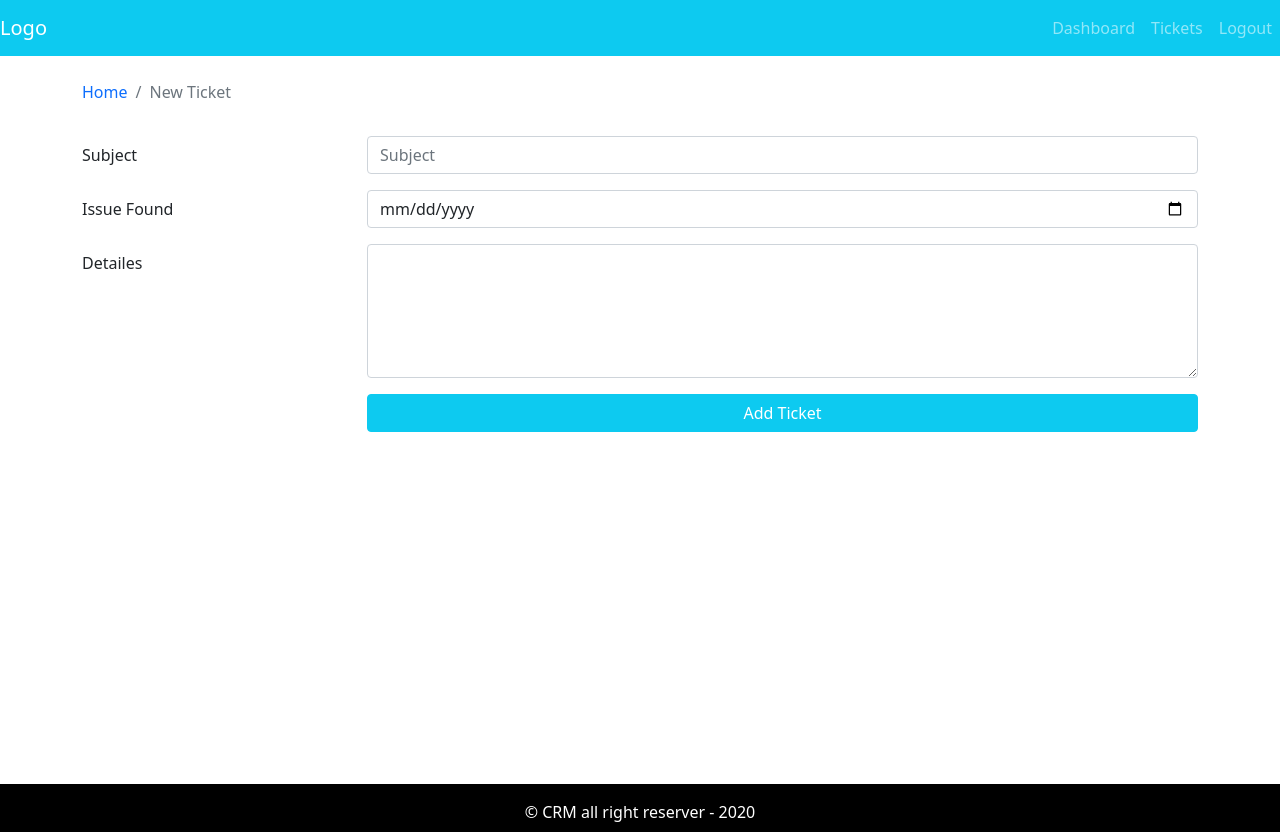
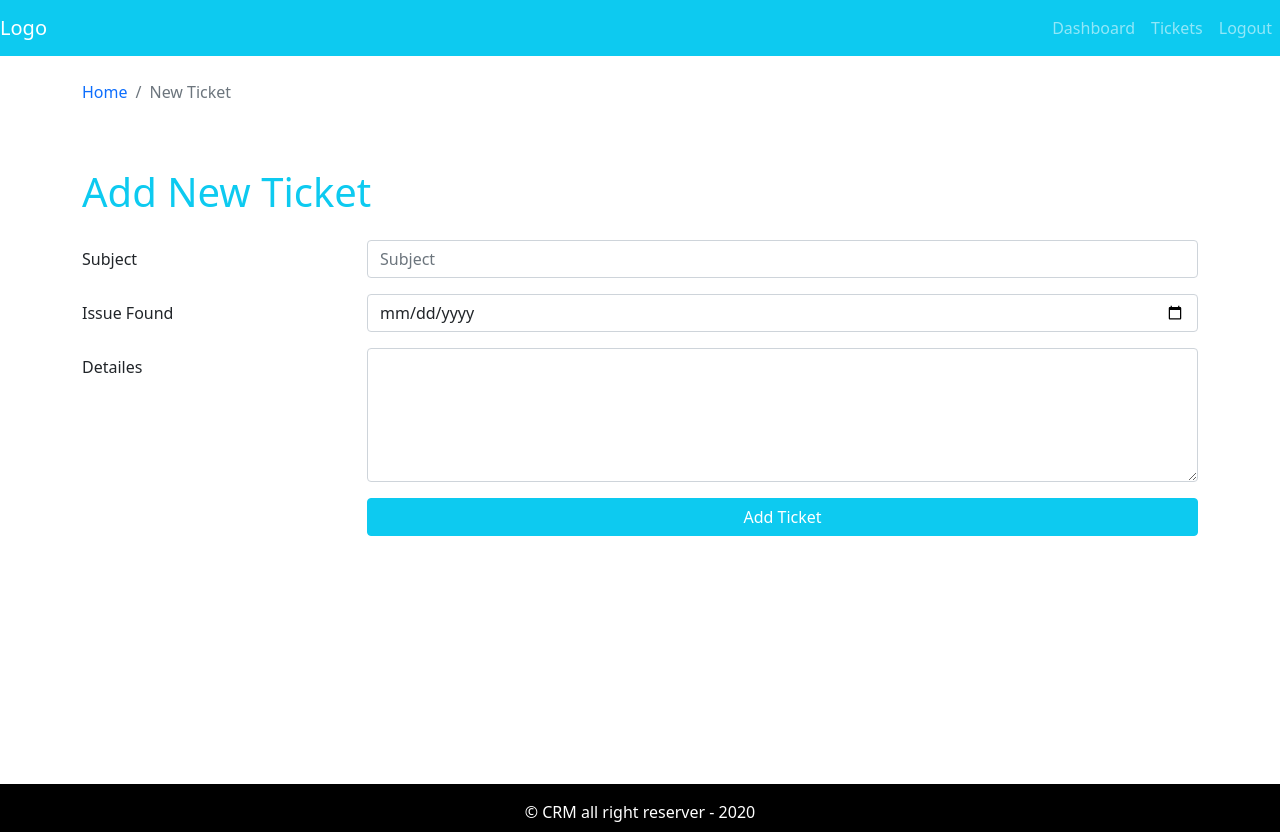
Before and after one commit to a-sadri/crm, a React (Create React App) app in the folder frontend/: page / in a window 1280 px wide. Built offline with nearby package versions, Linux system fonts and the light colour scheme.

Commit message:
Fix some bugs

```diff
--- a/frontend/src/pages/AddTicket.js
+++ b/frontend/src/pages/AddTicket.js
@@ -1,5 +1,5 @@
-import { useState } from 'react';
-import { Container, Row, Col, Form, Card, Button } from 'react-bootstrap';
+import { useEffect, useState } from 'react';
+import { Container, Row, Col, Form, Button } from 'react-bootstrap';
 import PageBreadcrumb from '../components/PageBreadcrumb';
 
 const initialForm = {
@@ -11,17 +11,20 @@ const initialForm = {
 const AddTicket = () => {
   const [formData, setFormData] = useState(initialForm);
 
+  useEffect(() => {}, [formData]);
+
   const onChangeHandler = (e) => {
     const { name, value } = e.target;
 
     setFormData({
-      ...initialForm,
+      ...formData,
       [name]: value,
     });
   };
 
-  const submitHandler = () => {
-    console.log('submit');
+  const submitHandler = (e) => {
+    e.preventDefault();
+    console.log(formData);
   };
 
   return (
@@ -31,9 +34,9 @@ const AddTicket = () => {
           <PageBreadcrumb page='New Ticket' />
         </Col>
       </Row>
-      <Row>
+      <Row className='mt-5'>
+        <h1 className='text-info'>Add New Ticket</h1>
         <Col>
-          {/* <Card> */}
           <Form autoComplete='off' onSubmit={submitHandler}>
             <Form.Group as={Row} className='my-3'>
               <Form.Label column sm={3}>
@@ -43,6 +46,7 @@ const AddTicket = () => {
                 <Form.Control
                   onChange={onChangeHandler}
                   type='text'
+                  minLength='5'
                   name='subject'
                   value={formData.subject}
                   placeholder='Subject'
@@ -90,7 +94,6 @@ const AddTicket = () => {
               </Col>
             </Form.Group>
           </Form>
-          {/* </Card> */}
         </Col>
       </Row>
     </Container>
```
Also changed, not shown: frontend/src/utils/validation.js (added).
